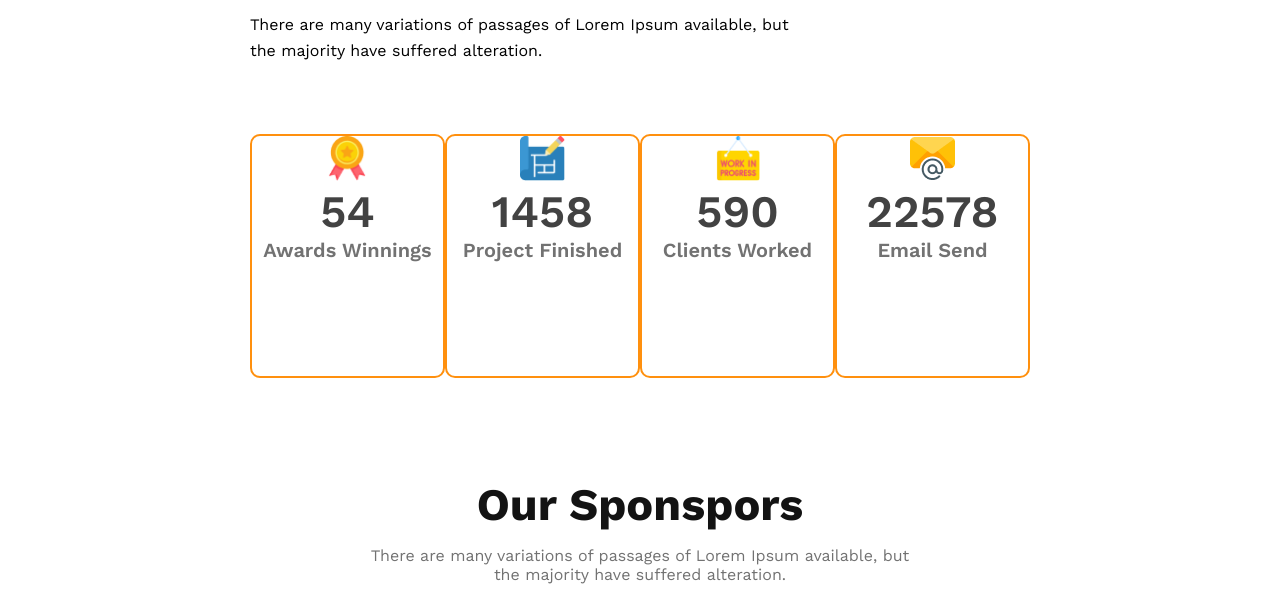
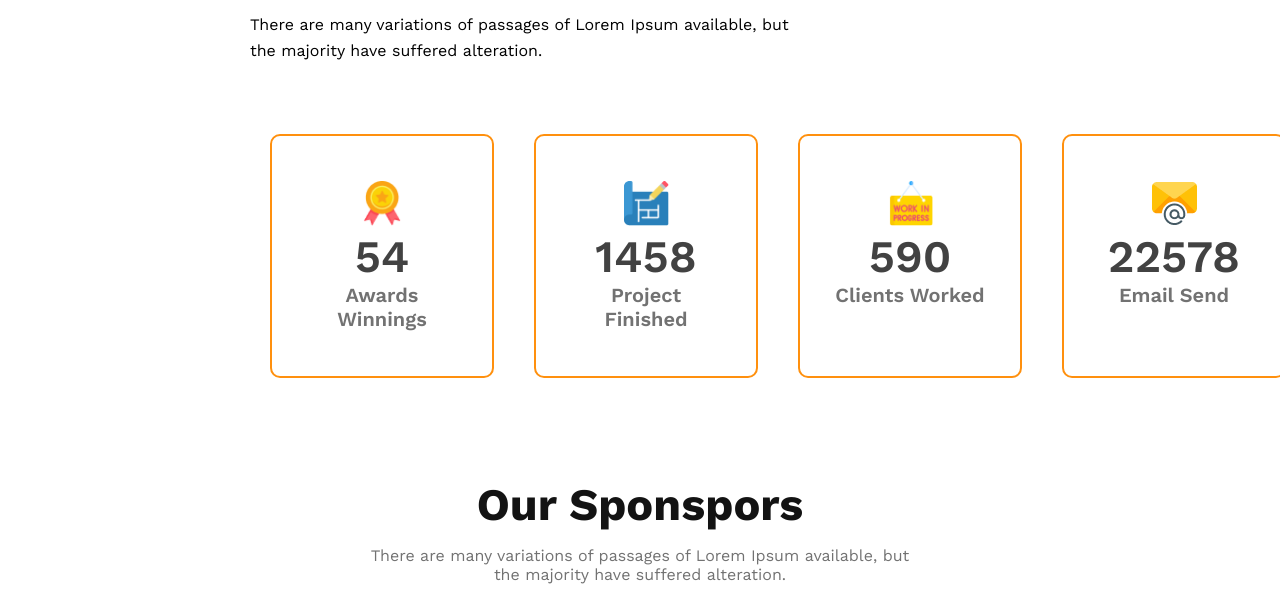
Before and after one commit to mtbbsl/ms02ass02, a plain HTML site: page index.html in a window 1280 px wide. Shown: the part 3224-3836 px from the top of the page. Drawn offline with nearby package versions, Linux system fonts and the light colour scheme.

Commit message:
desktop site complete

```diff
--- a/styles.css
+++ b/styles.css
@@ -260,7 +260,7 @@ body {
     margin-bottom: 15px;
 }
 
-.facts-text p{
+.facts-text p {
     font-weight: 400;
     font-size: 16px;
     line-height: 26px;
@@ -270,71 +270,85 @@ body {
 .facts-score {
     display: flex;
     justify-content: space-around;
-    align-items: center;
 }
 
 .score {
-    width: 240px;
-    height: 240px;
+    min-width: 150px;
+    padding: 45px 35px;
+    margin: 0 20px;
     border: 2px solid var(--button);
     border-radius: 10px;
     text-align: center;
+    align-items: center;
+    transition: scale 0.5s ease-in;
 }
 
-.score img{
+.score:hover {
+    background-color: var(--background);
+    scale: 120%;
+}
+
+.score img {
     width: 45px;
     height: 45px;
 }
-.score h3{
+
+.score h3 {
     font-weight: 600;
     font-size: 45px;
     color: var(--menu);
 }
 
-.score p{
+.score p {
     font-weight: 600;
     font-size: 20px;
     color: var(--text);
 }
 
 /* sponsors area styles */
-.sponsors{
+.sponsors {
     display: flex;
     flex-direction: column;
     justify-content: center;
     gap: 50px;
     padding: 50px 250px;
 }
-.sponsor-text{
+
+.sponsor-text {
     text-align: center;
 }
-.sponsor-text h3{
+
+.sponsor-text h3 {
     font-weight: 700;
     font-size: 45px;
     color: var(--title);
     margin-bottom: 15px;
 }
 
-.sponsor-text p{
+.sponsor-text p {
     font-weight: 400;
     font-size: 16px;
     color: var(--text);
 }
+
 .sponsor-logos {
     display: flex;
     justify-content: space-between;
     align-items: center;
 }
-.sponsor-logos img{
+
+.sponsor-logos img {
     filter: grayscale(100%);
 }
+
 /* footer area styles */
-.footer{
+.footer {
     display: flex;
     justify-content: center;
     padding: 50px 250px;
 }
-.footer-text{
+
+.footer-text {
     width: 100%;
     padding: 20px 0;
     text-align: center;
@@ -342,7 +356,8 @@ body {
     border-radius: 8px;
     margin-bottom: 150px;
 }
-.footer-text p{
+
+.footer-text p {
     font-weight: 400;
     font-size: 20px;
     color: var(--text);
```
Also changed, not shown: index.html (+1 -1 lines).
